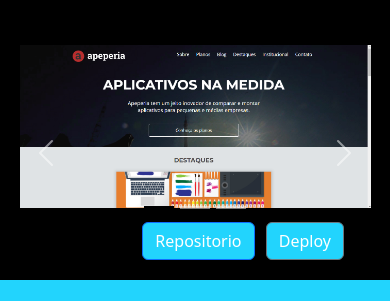
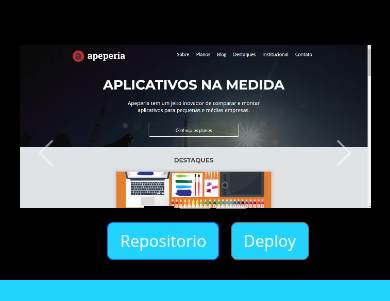
Before and after one commit to walisonjesus/portifolio, a plain HTML site: page Portifolio Walison/projetos.html in a window 390 px wide. Shown: the part 184-485 px from the top of the page. Drawn offline with nearby package versions, Linux system fonts and the light colour scheme.

Commit message:
alterando responsividade

```diff
--- a/Portifolio Walison/styles/style.css
+++ b/Portifolio Walison/styles/style.css
@@ -196,6 +196,15 @@
 }
 
 @media (max-width: 1200px) {
+    .btn {
+        background-color: var(--cor-terciaria);
+        margin-left: 25%;
+        align-items: center;
+
+    }
+    .btn-secondary{
+        margin-left: 2%;
+    }
     .cabecalho__menu{
         display: none;
         gap: 80px;
```
